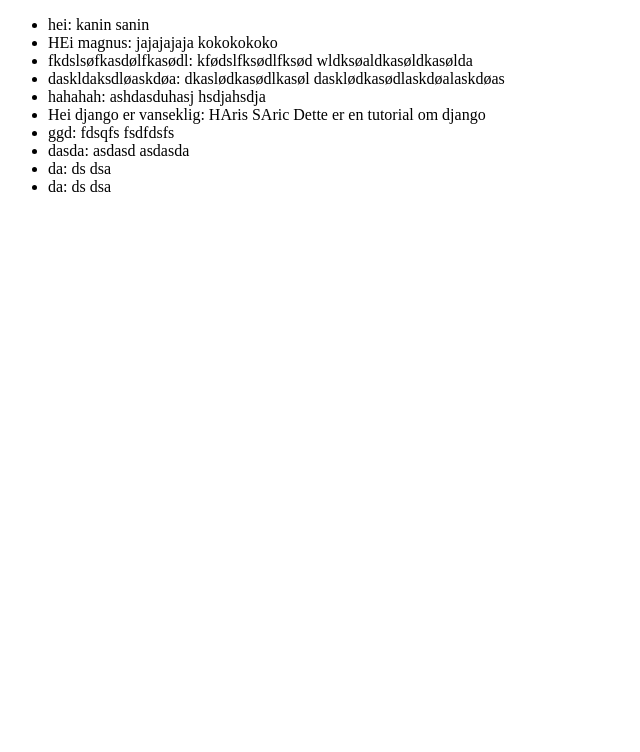
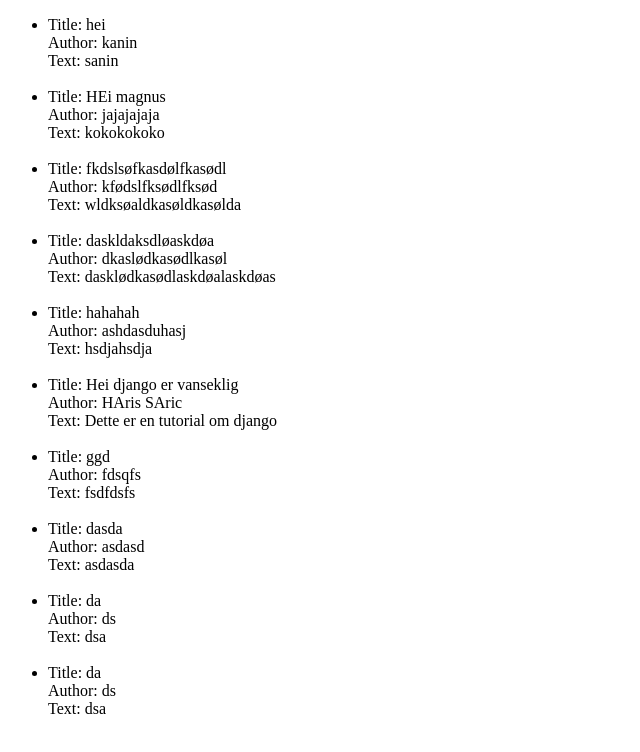
Before and after one commit to Haris1337/Tutorial1, a Django app: page /post in a window 1280 px wide. Shown: the part 108-860 px from the top of the page, without its empty margins (0-640 px from the left). Before the commit the page ends 300 px from the top, so only its background shows below. Run offline with Django 3.2, Linux system fonts and the light colour scheme; data comes from the database, SQL or seed files in the repository; both versions use the stored data as it was after the commit.

Commit message:
fixed html iteration presentation

```diff
--- a/mysite/blog/templates/blog/base2.html
+++ b/mysite/blog/templates/blog/base2.html
@@ -2,7 +2,7 @@
 {% include 'partials/header.html' %}
 <ul>
 	{% for post in posts %}
-	<li>{{post.title}}: {{post.author}} {{post.body}}</li>
+	<li>Title: {{post.title}} <br> Author: {{post.author}} <br> Text: {{post.body}}</li> <br>
 	{% endfor %}
 </ul>
 
```
Also changed, not shown: mysite/db.sqlite3.
